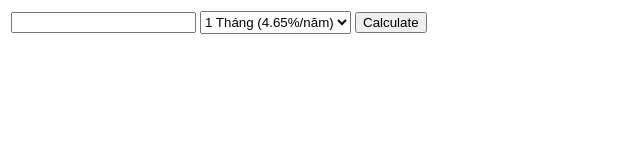
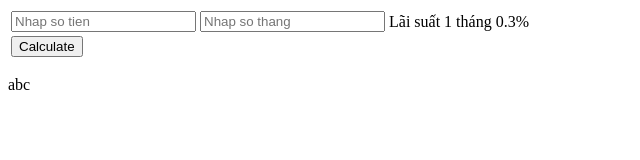
Before and after one commit to huyfr/BTLuyenTapCauTrucDieuKien2, a plain HTML site: page bai12/index.html in a window 1280 px wide. Shown: the whole page, without its empty margins (0-640 px from the left). Drawn offline with Linux system fonts and the light colour scheme.

Commit message:
Sửa bài 12 lần 1

```diff
--- a/bai12/index.html
+++ b/bai12/index.html
@@ -9,29 +9,17 @@
 <div>
     <table>
         <tr>
-                <td><input type="number" id="input" value=""></td>
-                <td>
-                    <select id="option" style="height: 23px">
-                        <option value="4.65">1 Tháng (4.65%/năm)</option>
-                        <option value="4.65">2 Tháng (4.65%/năm)</option>
-                        <option value="4.65">3 Tháng (4.65%/năm)</option>
-                        <option value="4.65">4 Tháng (4.65%/năm)</option>
-                        <option value="4.65">5 Tháng (4.65%/năm)</option>
-                        <option value="6.8">6 Tháng (6.8%/năm)</option>
-                        <option value="6.1">7 Tháng (6.1%/năm)</option>
-                        <option value="6.1">8 Tháng (6.1%/năm)</option>
-                        <option value="6.1">9 Tháng (6.1%/năm)</option>
-                        <option value="6.1">10 Tháng (6.1%/năm)</option>
-                        <option value="6.1">11 Tháng (6.1%/năm)</option>
-                        <option value="6.9">12 Tháng (6.1%/năm)</option>
-                    </select>
-                </td>
-                <td><button type="button" onclick="calculate()">Calculate</button></td>
+            <td><input type="number" id="inputMoneys" placeholder="Nhap so tien"></td>
+            <td><input type="number" id="inputMonths" placeholder="Nhap so thang"></td>
+            <td>Lãi suất 1 tháng 0.3%</td>
         </tr>
         <tr>
-                <td><p id="result"></p></td>
+            <td><button type="button" onclick="interest()">Calculate</button></td>
         </tr>
     </table>
 </div>
+<div>
+    <p id="result">abc</p>
+</div>
 </body>
 </html>
--- a/bai12/interest.js
+++ b/bai12/interest.js
@@ -1,16 +1,16 @@
-function calculate() {
-    let input = parseFloat(document.getElementById("input").value);
-    let option = parseFloat(document.getElementById("option").value);
-    let interest = input*(option/100);
+function interest()
+{
+    let inputMoneys = parseInt(document.getElementById("inputMoneys").value);
+    let inputMonths = parseInt(document.getElementById("inputMonths").value);
+    let result = parseInt(document.getElementById("inputMoneys").value);
+    for (let i=0; i<inputMonths; i++)
+    {
+        inputMoneys=inputMoneys+inputMoneys*0.3/100;
+    }
+    result=inputMoneys-result;
+    document.getElementById("result").innerHTML="So tien lai sau "+inputMonths+" :"+formatNumber(result);
+}
 
-    if (input<0)
-    {
-        alert("Vui long nhap lai");
-        document.getElementById("input").value = "";
-        document.getElementById("result").innerHTML = "";
-    }
-    else
-    {
-        document.getElementById("result").innerHTML = "So tien lai: "+interest;
-    }
+function formatNumber(num) {
+    return num.toString().replace(/(\d)(?=(\d{3})+(?!\d))/g, '$1,')
 }
```
Lines whose indentation alone changed are shown as unchanged.
